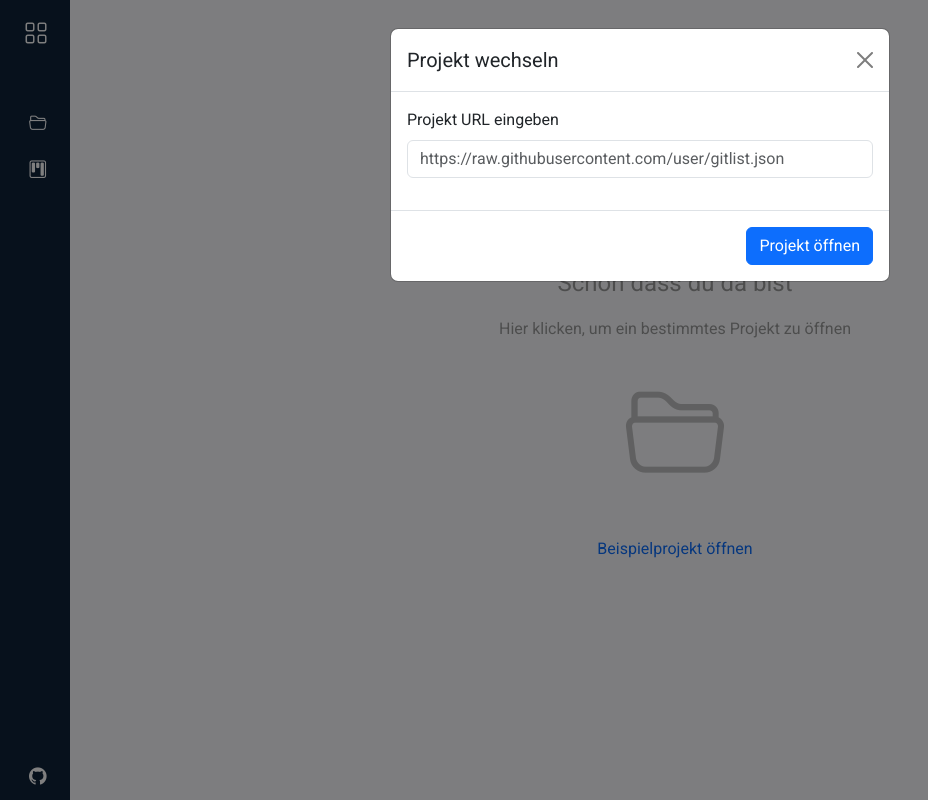
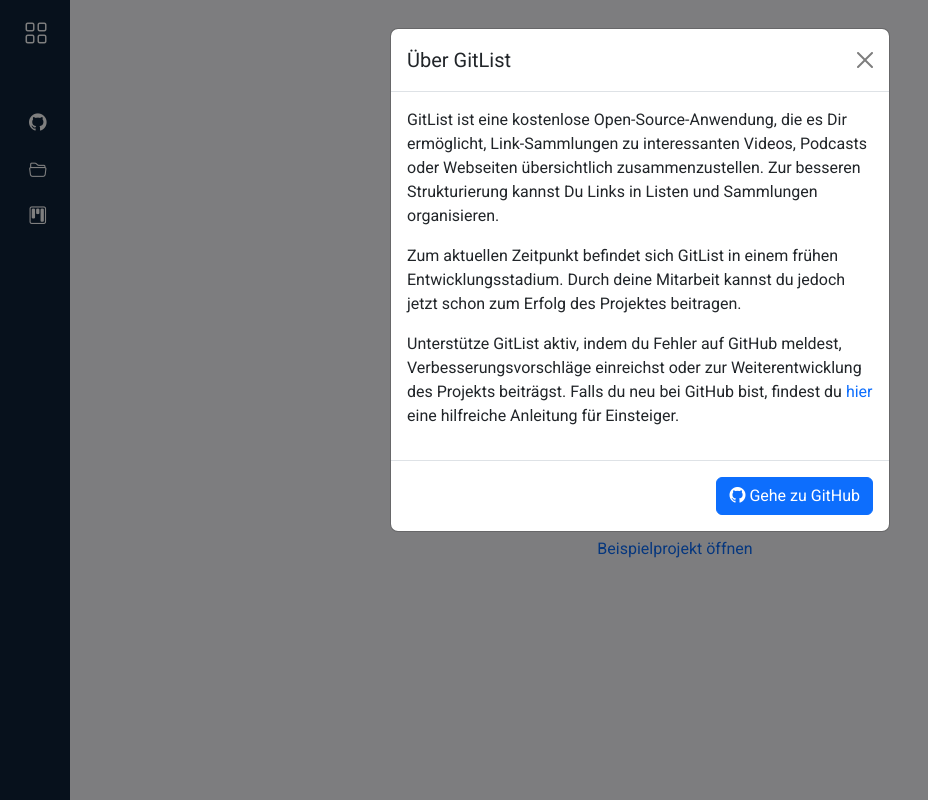
Before and after one commit to mgiesen/Favourite-Playlists, a plain HTML site: page index.html in a window 1280 px wide. Both pictures are taken after a click on the link 35 px from the left and 123 px from the top of the page. Shown: the whole page, without its empty margins (0-928 px from the left). Drawn offline with nearby package versions, Linux system fonts and the light colour scheme.

Commit message:
Einbau einer About Sektion

```diff
--- a/index.html
+++ b/index.html
@@ -28,13 +28,19 @@
 				</div>
 				<ul class="sidebar-nav">
 					<li class="sidebar-item">
-						<a href="#" class="sidebar-link" data-bs-toggle="modal" data-bs-target="#modalChangeProject">
+						<a href="" class="sidebar-link" data-bs-toggle="modal" data-bs-target="#modalAbout">
+							<i class="bi bi-github"></i>
+							<span>Über GitList</span>
+						</a>
+					</li>
+					<li class="sidebar-item">
+						<a href="" class="sidebar-link" data-bs-toggle="modal" data-bs-target="#modalChangeProject">
 							<i class="bi bi-folder2-open"></i>
 							<span>Projekt wechseln</span>
 						</a>
 					</li>
 					<li class="sidebar-item">
-						<a href="#" class="sidebar-link collapsed has-dropdown" data-bs-toggle="collapse" data-bs-target="#lists_overview">
+						<a href="" class="sidebar-link collapsed has-dropdown" data-bs-toggle="collapse" data-bs-target="#lists_overview">
 							<i class="bi bi-kanban"></i>
 							<span>Listen</span>
 							<span id="listsCountLabel">(0)</span>
@@ -42,12 +48,6 @@
 						<ul id="lists_overview" class="sidebar-dropdown list-unstyled collapse" data-bs-parent="#sidebar"></ul>
 					</li>
 				</ul>
-				<div class="sidebar-footer">
-					<a href="https://github.com/mgiesen/Git-Lists" class="sidebar-link">
-						<i class="bi bi-github"></i>
-						<span>Unterstütze GitList</span>
-					</a>
-				</div>
 			</aside>
 
 			<!-- Main -->
@@ -77,6 +77,26 @@
 			</div>
 		</div>
 
+		<!-- Modal About -->
+		<div class="modal fade" id="modalAbout" data-bs-keyboard="false" tabindex="-1" aria-labelledby="modalAboutLabel" aria-hidden="true">
+			<div class="modal-dialog">
+				<div class="modal-content">
+					<div class="modal-header">
+						<h5 class="modal-title" id="modalAboutLabel">Über GitList</h5>
+						<button type="button" class="btn-close" data-bs-dismiss="modal" aria-label="Close"></button>
+					</div>
+					<div class="modal-body">
+						<p>GitList ist eine kostenlose Open-Source-Anwendung, die es Dir ermöglicht, Link-Sammlungen zu interessanten Videos, Podcasts oder Webseiten übersichtlich zusammenzustellen. Zur besseren Strukturierung kannst Du Links in Listen und Sammlungen organisieren.</p>
+						<p>Zum aktuellen Zeitpunkt befindet sich GitList in einem frühen Entwicklungsstadium. Durch deine Mitarbeit kannst du jedoch jetzt schon zum Erfolg des Projektes beitragen.</p>
+						<p>Unterstütze GitList aktiv, indem du Fehler auf GitHub meldest, Verbesserungsvorschläge einreichst oder zur Weiterentwicklung des Projekts beiträgst. Falls du neu bei GitHub bist, findest du <a href="">hier</a> eine hilfreiche Anleitung für Einsteiger.</p>
+					</div>
+					<div class="modal-footer">
+						<a href="https://github.com/mgiesen/Git-Lists" class="btn btn-primary" target="_blank"><i class="bi bi-github"></i> Gehe zu GitHub </a>
+					</div>
+				</div>
+			</div>
+		</div>
+
 		<!-- Templates -->
 		<div class="templates">
 			<div id="t-open-project-dialog">
--- a/js/main.js
+++ b/js/main.js
@@ -73,11 +73,13 @@ function loadProject(url)
                 sidebar.style.color = PROJECT["secondaryColor"];
             }
 
+            loadProjectlists();
+
         })
-        .catch(error => console.error('Error:', error))
-        .finally(() =>
+        .catch(error =>
         {
-            loadProjectlists();
+            generateOpenProjectDialog();
+            console.error('Error:', error);
         });
 }
 
```
Also changed, not shown: 1 other file.
